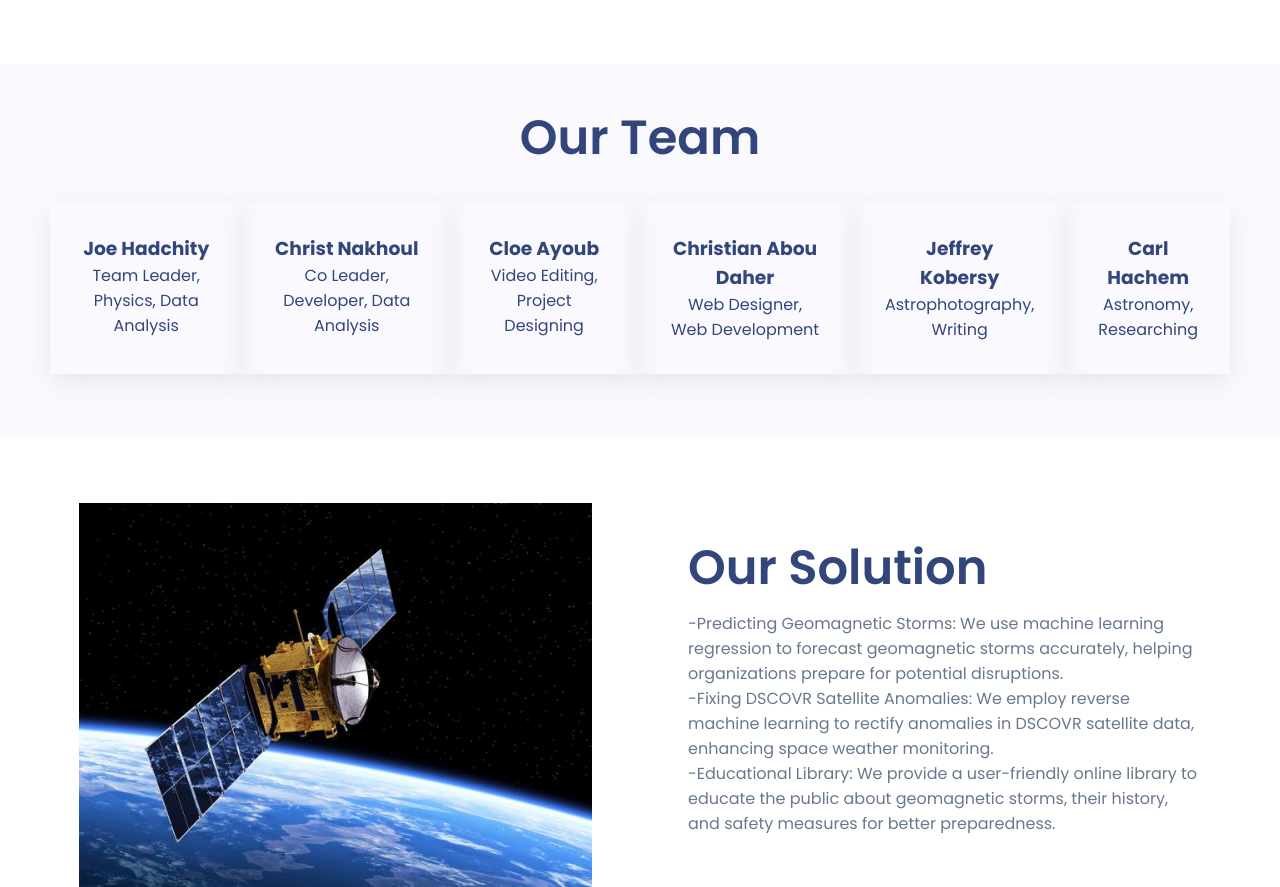
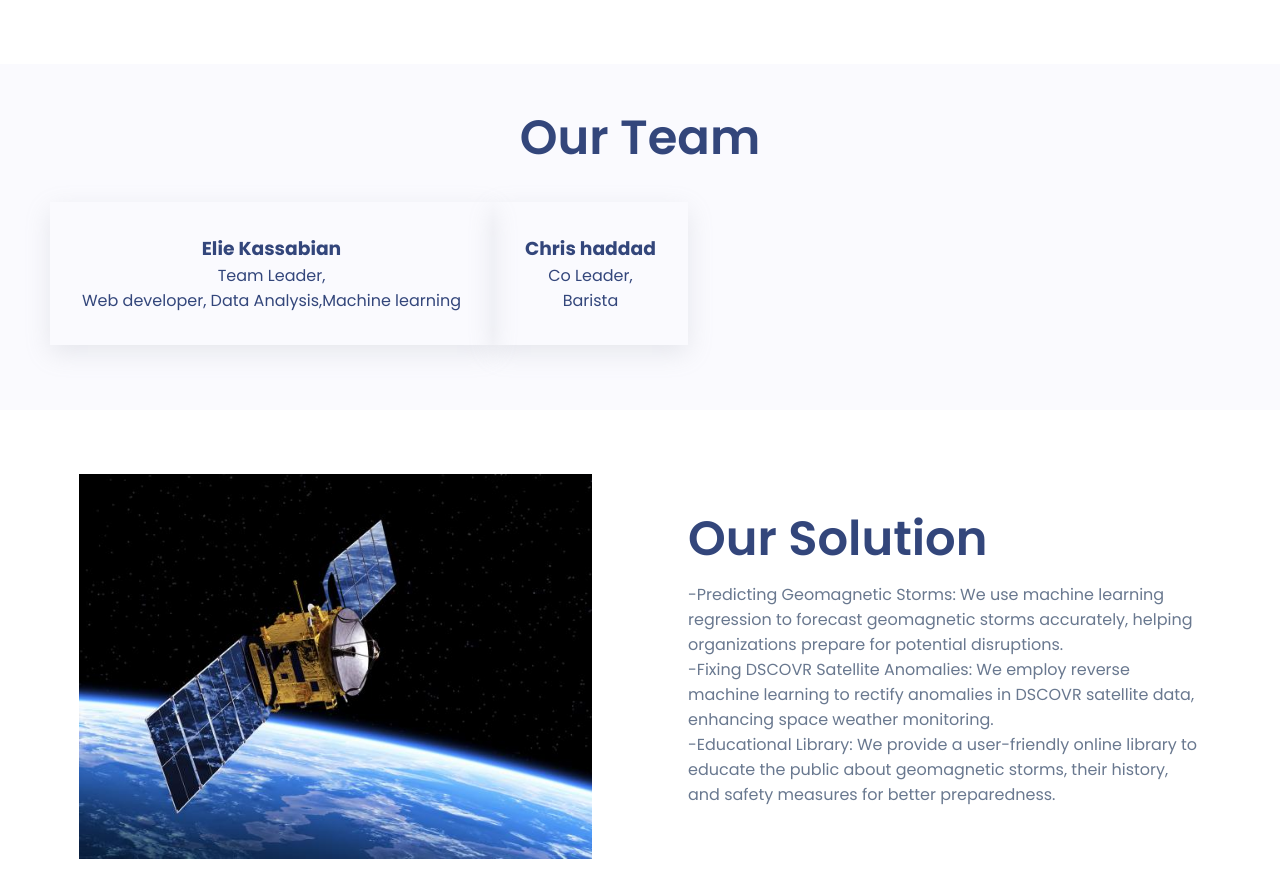
Before and after one commit to christnakh/AurOracle, a Flask app: page / in a window 1280 px wide. Shown: the part 3028-3915 px from the top of the page. Run offline with Flask 3, Linux system fonts and the light colour scheme; parts of the project's set-up code (start-up, migrations or seed data) failed here and were passed over.

Commit message:
Update index.html
change names

```diff
--- a/templates/index.html
+++ b/templates/index.html
@@ -180,32 +180,13 @@
 			<h2 class="heading">Our Team</h2>
 			<div class="masters-row">
 				<div class="master-card">
-					<h3 class="master-name">Joe Hadchity</h3>
-					<p class="master-post">Team Leader, <br>Physics, Data Analysis</p>
+					<h3 class="master-name">Elie Kassabian</h3>
+					<p class="master-post">Team Leader, <br>Web developer, Data Analysis,Machine learning</p>
 				</div>
 
 				<div class="master-card">
-					<h3 class="master-name">Christ Nakhoul</h3>
-					<p class="master-post">Co Leader, <br>Developer, Data Analysis</p>
-				</div>
-
-				<div class="master-card">
-					<h3 class="master-name">Cloe Ayoub</h3>
-					<p class="master-post">Video Editing, Project <br> Designing</p>
-				</div>
-				<div class="master-card">
-					<h3 class="master-name">Christian Abou Daher</h3>
-					<p class="master-post">Web Designer,  <br>Web Development</p>
-				</div>
-
-				<div class="master-card">
-					<h3 class="master-name">Jeffrey Kobersy</h3>
-					<p class="master-post">Astrophotography, <br> Writing</p>
-				</div>
-
-				<div class="master-card">
-					<h3 class="master-name">Carl Hachem</h3>
-					<p class="master-post">Astronomy, <br> Researching</p>
+					<h3 class="master-name">Chris haddad</h3>
+					<p class="master-post">Co Leader, <br>Barista</p>
 				</div>
 			</div>
 		</div>
```
